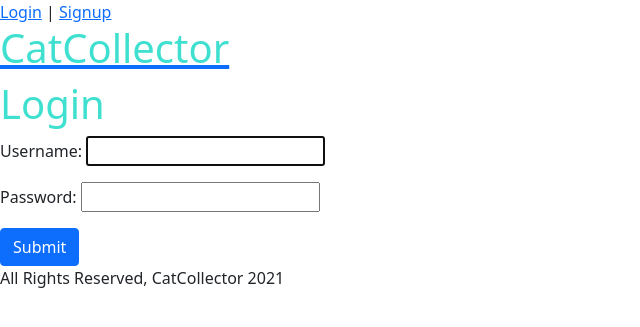
After one commit to AlexJBustillos/catcollector, a Django app: page /login/ in a window 1280 px wide. The commit adds this page. Shown: the top 327 px of the page, without its empty margins (0-640 px from the left). Run offline with Django 3.2, Linux system fonts and the light colour scheme; some libraries are stand-ins or nearby versions.

Commit message:
[authentication]views and login logout signup

```diff
--- a/main_app/templates/base.html
+++ b/main_app/templates/base.html
@@ -9,9 +9,18 @@
     <title>CatCollector</title>
 </head>
 <body>
-    <a href="/cats">
-        <h1>CatCollector</h1>
-    </a>
+    <header>
+        {% if user.is_authenticated %}
+            <span><a href="{% url 'profile' user.username %}">Hello, {{ user.username }}</a></span> |
+            <span><a href="{% url 'logout' %}">Logout</a></span>
+        {% else %}
+            <span><a href="{% url 'login' %}">Login</a></span> |
+            <span><a href="{% url 'signup' %}">Signup</a></span>
+        {% endif %}
+        <a href="/cats">
+            <h1>CatCollector</h1>
+        </a>
+    </header>
 
     {% block content %}
     {% endblock %}
--- a/main_app/templates/cattoys/index.html
+++ b/main_app/templates/cattoys/index.html
@@ -2,7 +2,9 @@
 {% load static %}
 {% block content%}
     <h1>Cat Toy List</h1>
-    <a href="/cattoys/create">Add a New Cat Toy</a>
+    {% if user.is_authenticated %}
+        <a href="/cattoys/create">Add a New Cat Toy</a>
+    {% endif %}
     <hr />
     {% for cattoy in cattoys %}
         <div>
--- /dev/null
+++ b/main_app/templates/login.html
@@ -0,0 +1,10 @@
+{% extends 'base.html' %}
+{% load static %}
+{% block content %}
+    <h1>Login</h1>
+    <form action="." method="POST">
+        {% csrf_token %}
+        {{ form.as_p }}
+        <input class="btn btn-primary" type="submit" value="Submit">
+    </form>
+{% endblock %}
--- a/main_app/urls.py
+++ b/main_app/urls.py
@@ -15,4 +15,7 @@ urlpatterns = [
     path('cattoys/create/', views.CatToyCreate.as_view(), name="cattoys_create"),
     path('cattoys/<int:pk>/update/', views.CatToyUpdate.as_view(), name="cattoys_update"),
     path('cattoys/<int:pk>/delete/', views.CatToyDelete.as_view(), name="cattoys_delete"),
+    path('login/', views.login_view, name="login"),
+    path('logout/', views.logout_view, name="logout"),
+    path('signup/', views.signup, name="signup")
 ]
--- a/main_app/views.py
+++ b/main_app/views.py
@@ -3,6 +3,10 @@ from .models import Cat, CatToy
 from django.views.generic.edit import CreateView, UpdateView, DeleteView
 from django.http import HttpResponse, HttpResponseRedirect
 from django.contrib.auth.models import User
+from django.contrib.auth.forms import AuthenticationForm, UserCreationForm
+from django.contrib.auth import authenticate, login, logout
+from django.utils.decorators import method_decorator
+from django.contrib.auth.decorators import login_required
 
 # Create your views here.
 def index(request):
@@ -10,6 +14,55 @@ def index(request):
 
 def about(request):
     return render(request, 'about.html')
+
+######### USER ########
+@login_required
+def profile(request, username):
+    user = User.objects.get(username=username)
+    cats = Cat.objects.filter(user=user)
+    return render(request, 'profile.html', {'username': username, 'cats': cats})
+
+def login_view(request):
+    # if post then authenticate (the user will be submitting a username and password)
+    if request.method == 'POST':
+        form = AuthenticationForm(request, request.POST)
+        if form.is_valid():
+            u = form.cleaned_data['username']
+            p = form.cleaned_data.get('password')
+            user = authenticate(username=u, password=p)
+
+            if user is not None:
+                if user.is_active:
+                    login(request, user)
+                    return HttpResponseRedirect('/user/' + u)
+                else:
+                    print(f'The account for {u} has been disabled.')
+            else:
+                print('The username and/or password is incorrect')
+        else:
+            form = AuthenticationForm()
+            return render(request, 'login.html', {'form': form})
+    else: # get request that sent up empty form
+        form = AuthenticationForm()
+        return render(request, 'login.html', {'form': form})
+
+def logout_view(request):
+    logout(request)
+    return HttpResponseRedirect('/cats')
+
+def signup(request):
+    if request.method == 'POST':
+        form = UserCreationForm(request.POST)
+        if form.is_valid():
+            user = form.save()
+            login(request, user)
+            return HttpResponseRedirect('/cats')
+        else:
+            form = UserCreationForm()
+            return render(request, 'signup.html', {'form': form})
+    else:
+        form = UserCreationForm()
+        return render(request, 'signup.html', {'form': form})
 
 ######### CATS ##########
 def cats_index(request):
@@ -20,6 +73,7 @@ def cats_show(request, cat_id):
     cat = Cat.objects.get(id=cat_id)
     return render(request, 'cats/show.html', { 'cat': cat })
 
+@method_decorator(login_required, name="dispatch")
 class CatCreate(CreateView):
     model = Cat
     fields = '__all__'
@@ -29,26 +83,24 @@ class CatCreate(CreateView):
         self.object = form.save(commit=False)
         self.object.user = self.request.user
         self.object.save()
-        return HttpResponseRedirect('/cats')
+        return HttpResponseRedirect('/cats/' + str(self.object.pk))
 
+@method_decorator(login_required, name="dispatch")
 class CatUpdate(UpdateView):
     model = Cat
-    fields = ['name', 'breed', 'description', 'age']
+    fields = ['name', 'breed', 'description', 'age', 'cattoys']
 
     def form_valid(self, form):
         self.object = form.save(commit=False)
         self.object.save()
         return HttpResponseRedirect('/cats')
 
+@method_decorator(login_required, name="dispatch")
 class CatDelete(DeleteView):
     model = Cat
     success_url = '/cats'
 
-######### USER ########
-def profile(request, username):
-    user = User.objects.get(username=username)
-    cats = Cat.objects.filter(user=user)
-    return render(request, 'profile.html', {'username': username, 'cats': cats})
+
 
 
 ########## CatToy ##############
@@ -60,16 +112,19 @@ def cattoys_show(request, cattoy_id):
     cattoy = CatToy.objects.get(id=cattoy_id)
     return render(request, 'cattoys/show.html', {'cattoy': cattoy})
 
+@method_decorator(login_required, name="dispatch")
 class CatToyCreate(CreateView):
     model = CatToy
     fields = '__all__'
     success_url = '/cattoys'
 
+@method_decorator(login_required, name="dispatch")
 class CatToyUpdate(UpdateView):
     model = CatToy
     fields = ['name', 'color']
     success_url = '/cattoys'
 
+@method_decorator(login_required, name="dispatch")
 class CatToyDelete(DeleteView):
     model = CatToy
     success_url = '/cattoys'
```
Also changed, not shown: main_app/models.py (+8 -7 lines), main_app/templates/cats/index.html (+8 -4 lines), main_app/templates/cats/show.html (+10 -2 lines), main_app/templates/cattoys/show.html (+10 -2 lines), main_app/templates/index.html (+1 -17 lines), main_app/templates/signup.html (added, +10 -0 lines), main_app/migrations/0004_cat_cattoys.py (added).
